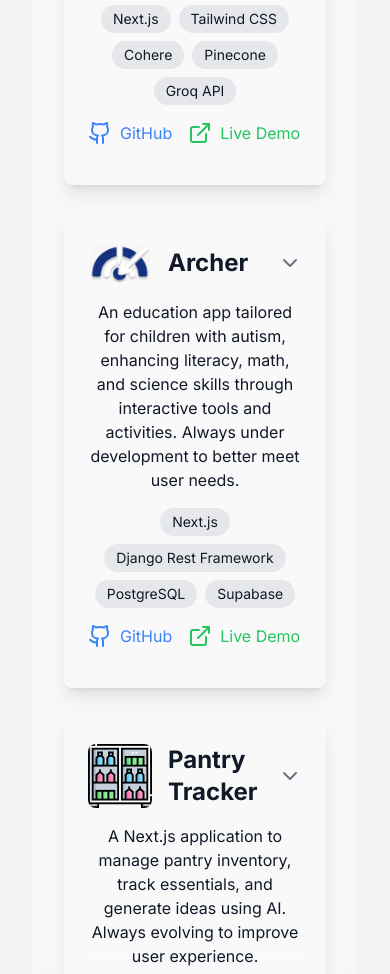
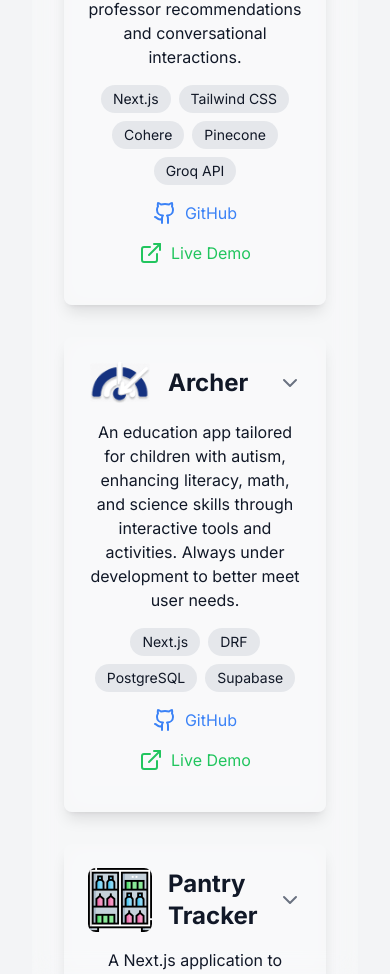
Before and after one commit to Chareeef/portfolio_website, a Next.js app: page / in a window 390 px wide. Shown: the part 5779-6753 px from the top of the page. Built offline with nearby package versions, Linux system fonts and the light colour scheme.

Commit message:
Enhance projects layout

```diff
--- a/app/components/Projects.tsx
+++ b/app/components/Projects.tsx
@@ -1,9 +1,10 @@
 "use client";
 
-import { useState } from "react";
+import { useEffect, useState } from "react";
 import Image from "next/image";
 import { Github, ExternalLink, ChevronDown } from "lucide-react";
 import SectionHeader from "./SectionHeader";
+import Link from "next/link";
 
 const projects = [
   {
@@ -95,6 +96,13 @@ const projects = [
 
 const Projects = () => {
   const [activeProject, setActiveProject] = useState<number | null>(null);
+  const [windowWidth, setWindowWidth] = useState(window.innerWidth);
+
+  useEffect(() => {
+    const handleResize = () => setWindowWidth(window.innerWidth);
+    window.addEventListener("resize", handleResize);
+    return () => window.removeEventListener("resize", handleResize);
+  }, []);
 
   return (
     <section id="projects" className="py-20">
@@ -131,14 +139,16 @@ const Projects = () => {
                 {project.technologies.map((tech, techIndex) => (
                   <span
                     key={techIndex}
-                    className="rounded-full bg-gray-200 px-3 py-1 text-center text-sm dark:bg-gray-700"
+                    className="h-fit rounded-full bg-gray-200 px-3 py-1 text-center text-sm dark:bg-gray-700"
                   >
-                    {tech}
+                    {tech === "Django Rest Framework" && windowWidth < 768
+                      ? "DRF"
+                      : tech}
                   </span>
                 ))}
               </div>
-              <div className="mb-4 flex space-x-4">
-                <a
+              <div className="mb-4 flex flex-col items-center gap-4 md:flex-row md:items-start">
+                <Link
                   href={project.github}
                   target="_blank"
                   rel="noopener noreferrer"
@@ -146,8 +156,8 @@ const Projects = () => {
                   onClick={(e) => e.stopPropagation()}
                 >
                   <Github className="mr-2" /> GitHub
-                </a>
-                <a
+                </Link>
+                <Link
                   href={project.demo}
                   target="_blank"
                   rel="noopener noreferrer"
@@ -155,7 +165,7 @@ const Projects = () => {
                   onClick={(e) => e.stopPropagation()}
                 >
                   <ExternalLink className="mr-2" /> Live Demo
-                </a>
+                </Link>
               </div>
               {activeProject === index && (
                 <div className="mt-4 space-y-4">
```
